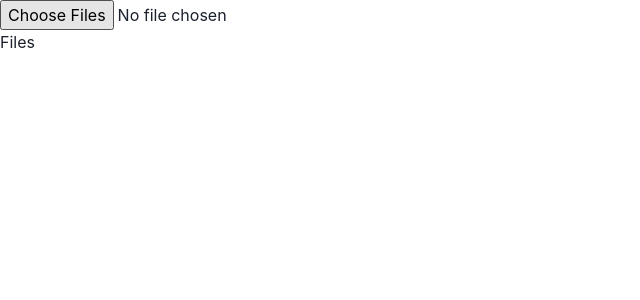
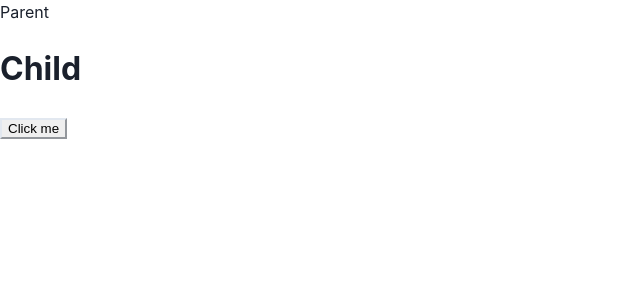
Before and after one commit to willnguyen1312/react-playground, a React (Vite) app: page / in a window 1280 px wide. Shown: the top 300 px of the page, without its empty margins (0-640 px from the left). Built offline with nearby package versions, Linux system fonts and the light colour scheme.

Commit message:
Fantastic

```diff
--- /dev/null
+++ b/src/AppMitt.tsx
@@ -0,0 +1,27 @@
+import React from "react";
+import mitt, { Emitter } from "mitt";
+
+type Events = {
+  foo: string;
+  bar: number;
+};
+
+const emitter: Emitter<Events> = mitt<Events>();
+
+emitter.on("bar", (data) => {
+  console.log(data);
+});
+
+function Hello() {
+  return <h1>Child</h1>;
+}
+
+export default function App() {
+  return (
+    <div>
+      Parent
+      <Hello />
+      <button onClick={() => emitter.emit("bar", 233)}>Click me</button>
+    </div>
+  );
+}
--- a/src/main.tsx
+++ b/src/main.tsx
@@ -11,7 +11,9 @@ import "./index.css";
 // import App from "./AppChildren";
 // import App from "./AppMemo";
 // import App from "./AppVideo";
-import App from "./AppInput";
+// import App from "./AppI18n";
+import App from "./AppMitt";
+// import App from "./AppInput";
 // import App from "./AppReactQuery";
 // import App from "./AppAccessibility";
 // import App from "./JsonEditor";
@@ -28,7 +30,7 @@ import { ChakraProvider } from "@chakra-ui/react";
 
 ReactDOM.render(
   <React.StrictMode>
-    <ChakraProvider>
+    <ChakraProvider resetCSS={false}>
       <App />
     </ChakraProvider>
   </React.StrictMode>,
```
Also changed, not shown: package.json (+12 -9 lines), src/AppI18n.tsx (added, +30 -0 lines), 2 other files (tests, documents, lock files or other folders).
